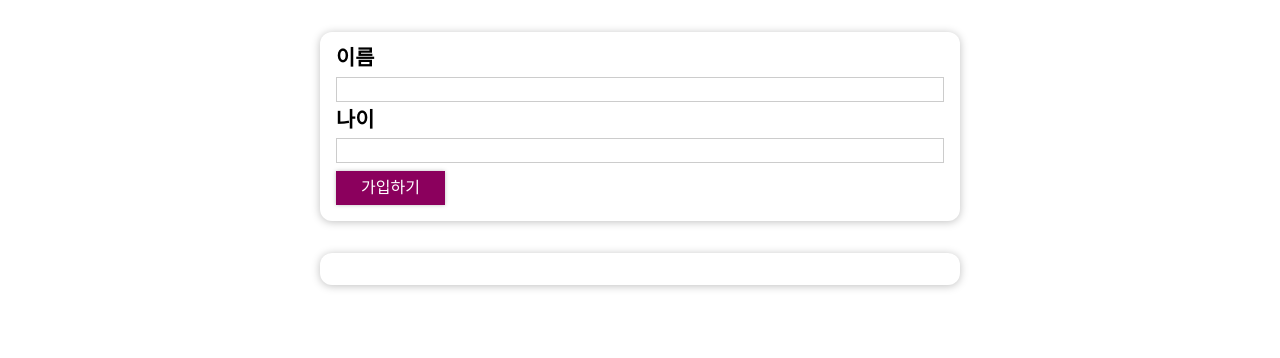
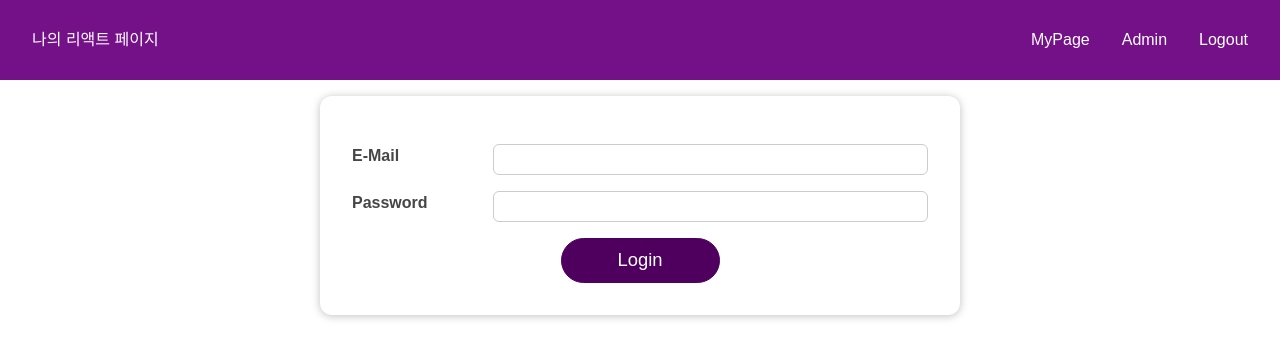
Before and after one commit to chchch928/react-study202501, a React (Vite) app: page / in a window 1280 px wide. Shown: the top 358 px of the page. Built offline with nearby package versions, Linux system fonts and the light colour scheme.

Commit message:
#0207-08 side effect 템플릿

```diff
--- a/src/App.jsx
+++ b/src/App.jsx
@@ -1,22 +1,19 @@
 import { useState } from 'react';
 import './App.css';
-import AddUsers from './components/Users/AddUsers';
-import UserList from './components/Users/UserList';
+import MainHeader from './components/SideEffect/MainHeader';
+import Home from './components/SideEffect/Home';
+import Login from './components/SideEffect/Login';
 
 // 컴포넌트
 const App = () => {
 
-    // 회원들이 저장될 배열
-    const [userList, setUserList] = useState([]);
-
-    // 입력한 회원정보를 가져오는 함수
-    const addUserInfo = (user) => {
-        setUserList([...userList, user]);
-    };
 
     return <>
-        <AddUsers onAddUser={addUserInfo} />
-        <UserList users={userList} />
+        <MainHeader />
+        <main>
+            {/* <Home /> */}
+            <Login />
+        </main>
     </>;
 };
 
--- /dev/null
+++ b/src/components/SideEffect/Home.jsx
@@ -0,0 +1,14 @@
+import React from 'react';
+
+import Card from '../ui/Card';
+import styles from './Home.module.css';
+
+const Home = () => {
+  return (
+    <Card className={styles.home}>
+      <h1>Welcome back!</h1>
+    </Card>
+  );
+};
+
+export default Home;
--- /dev/null
+++ b/src/components/SideEffect/Home.module.css
@@ -0,0 +1,7 @@
+.home {
+    width: 90%;
+    max-width: 40rem;
+    padding: 3rem;
+    margin: 2rem auto;
+    text-align: center;
+}
--- /dev/null
+++ b/src/components/SideEffect/Login.jsx
@@ -0,0 +1,41 @@
+import React, { useState } from 'react';
+
+import Card from '../ui/Card';
+import styles from './Login.module.css';
+import Button from '../ui/Button';
+
+const Login = () => {
+
+  return (
+    <Card className={styles.login}>
+      <form>
+        <div
+          className={`${styles.control}`}>
+          <label htmlFor='email'>E-Mail</label>
+          <input
+            type='email'
+            id='email'
+          />
+        </div>
+        <div
+          className={`${styles.control}`}>
+          <label htmlFor='password'>Password</label>
+          <input
+            type='password'
+            id='password'
+          />
+        </div>
+        <div className={styles.actions}>
+          <Button
+            type='submit'
+            className={styles.btn}
+          >
+            Login
+          </Button>
+        </div>
+      </form>
+    </Card>
+  );
+};
+
+export default Login;
--- /dev/null
+++ b/src/components/SideEffect/Login.module.css
@@ -0,0 +1,56 @@
+.login {
+    width: 90%;
+    max-width: 40rem;
+    margin: 2rem auto;
+    padding: 2rem;
+}
+
+.control {
+    margin: 1rem 0;
+    display: flex;
+    align-items: stretch;
+    flex-direction: column;
+}
+
+.control label,
+.control input {
+    display: block;
+}
+
+.control label {
+    font-weight: bold;
+    flex: 1;
+    color: #464646;
+    margin-bottom: 0.5rem;
+}
+
+.control input {
+    flex: 3;
+    font: inherit;
+    padding: 0.35rem 0.35rem;
+    border-radius: 6px;
+    border: 1px solid #ccc;
+}
+
+.control input:focus {
+    outline: none;
+    border-color: #4f005f;
+    background: #f6dbfc;
+}
+
+.control.invalid input {
+    border-color: red;
+    background: #fbdada;
+}
+
+.actions {
+    text-align: center;
+}
+
+@media (min-width: 768px) {
+    .control {
+        align-items: center;
+        flex-direction: row;
+    }
+
+}
--- /dev/null
+++ b/src/components/SideEffect/MainHeader.jsx
@@ -0,0 +1,14 @@
+import React from 'react';
+import styles from './MainHeader.module.css';
+import Navigation from './Navigation';
+
+const MainHeader = () => {
+  return (
+    <header className={styles['main-header']}>
+      <h1>나의 리액트 페이지</h1>
+      <Navigation />
+    </header>
+  );
+};
+
+export default MainHeader;
--- /dev/null
+++ b/src/components/SideEffect/MainHeader.module.css
@@ -0,0 +1,16 @@
+.main-header {
+    position: fixed;
+    top: 0;
+    left: 0;
+    width: 100%;
+    height: 5rem;
+    display: flex;
+    justify-content: space-between;
+    align-items: center;
+    background: #741188;
+    padding: 0 2rem;
+}
+
+.main-header h1 {
+    color: white;
+}
--- /dev/null
+++ b/src/components/SideEffect/Navigation.jsx
@@ -0,0 +1,24 @@
+import React from 'react';
+import styles from './Navigation.module.css';
+
+const Navigation = () => {
+  return (
+    <nav className={styles.nav}>
+      <ul>
+        <li>
+          <a href="/">MyPage</a>
+        </li>
+
+        <li>
+          <a href="/">Admin</a>
+        </li>
+
+        <li>
+          <a href="/">Logout</a>
+        </li>
+      </ul>
+    </nav>
+  );
+};
+
+export default Navigation;
--- /dev/null
+++ b/src/components/SideEffect/Navigation.module.css
@@ -0,0 +1,43 @@
+.nav ul {
+    list-style: none;
+    margin: 0;
+    padding: 0;
+    display: flex;
+    align-items: center;
+}
+
+.nav li {
+    margin: 0;
+    margin-left: 2rem;
+}
+
+.nav a {
+    text-decoration: none;
+    color: white;
+}
+
+.nav a:hover,
+.nav a:active {
+    color: #f3cafb;
+}
+
+.nav button {
+    font: inherit;
+    background: #dd0db0;
+    border: 1px solid #dd0db0;
+    padding: 0.5rem 1.5rem;
+    color: white;
+    cursor: pointer;
+    box-shadow: 0 2px 4px rgba(0, 0, 0, 0.26);
+    border-radius: 20px;
+}
+
+.nav button:focus {
+    outline: none;
+}
+
+.nav button:hover,
+.nav button:active {
+    color: #f3cafb;
+    box-shadow: 0 2px 10px rgba(0, 0, 0, 0.26);
+}
--- a/src/components/ui/Button.jsx
+++ b/src/components/ui/Button.jsx
@@ -1,43 +1,17 @@
 import React from 'react';
-// import './Button.module.css'
+import styles from './Button.module.css';
 
-// const Button = ({children,className,type,onClick}) => {
-//
-//   const cn = `button ${className ?? ''}`;
-//
-//   return (
-//     <button type = {type}
-//             className={cn}
-//             onClick={onClick}
-//     >
-//       {children}
-//     </button>
-//   );
-// };
-
-import styled from 'styled-components';
-
-const Button = styled.button`
-        font: inherit;
-        padding: 0.5rem 1.5rem;
-        border: 1px solid #8b005d;
-        color: white;
-        background: #8b005d;
-        box-shadow: 0 0 4px rgba(0, 0, 0, 0.26);
-        cursor: pointer;
-
-    &:focus {
-        outline: none;
-    }
-
-    &:hover,
-    &:active {
-        background: #ac0e77;
-        border-color: #ac0e77;
-        box-shadow: 0 0 8px rgba(0, 0, 0, 0.26);
-    }
-
-
-`;
+const Button = ({ type, onClick, className, disabled, children }) => {
+  return (
+    <button
+      type={type || 'button'}
+      className={`${styles.button} ${className}`}
+      onClick={onClick}
+      disabled={disabled}
+    >
+      {children}
+    </button>
+  );
+};
 
 export default Button;
--- a/src/components/ui/Button.module.css
+++ b/src/components/ui/Button.module.css
@@ -1,20 +1,30 @@
 .button {
     font: inherit;
-    padding: 0.5rem 1.5rem;
-    border: 1px solid #8b005d;
+    border: 1px solid #4f005f;
+    background: #4f005f;
     color: white;
-    background: #8b005d;
-    box-shadow: 0 0 4px rgba(0, 0, 0, 0.26);
+    padding: 0.75rem 3.5rem;
     cursor: pointer;
+    font-size: 1.15rem;
+    border-radius: 30px;
+}
+
+.button:hover,
+.button:active {
+    background: #741188;
+    border-color: #741188;
 }
 
 .button:focus {
     outline: none;
 }
 
-.button:hover,
-.button:active {
-    background: #ac0e77;
-    border-color: #ac0e77;
-    box-shadow: 0 0 8px rgba(0, 0, 0, 0.26);
+button:disabled,
+button:focus:disabled,
+button:hover:disabled,
+button:active:disabled {
+    background: #ccc;
+    border-color: #ccc;
+    color: #666666;
+    cursor: not-allowed;
 }
```
